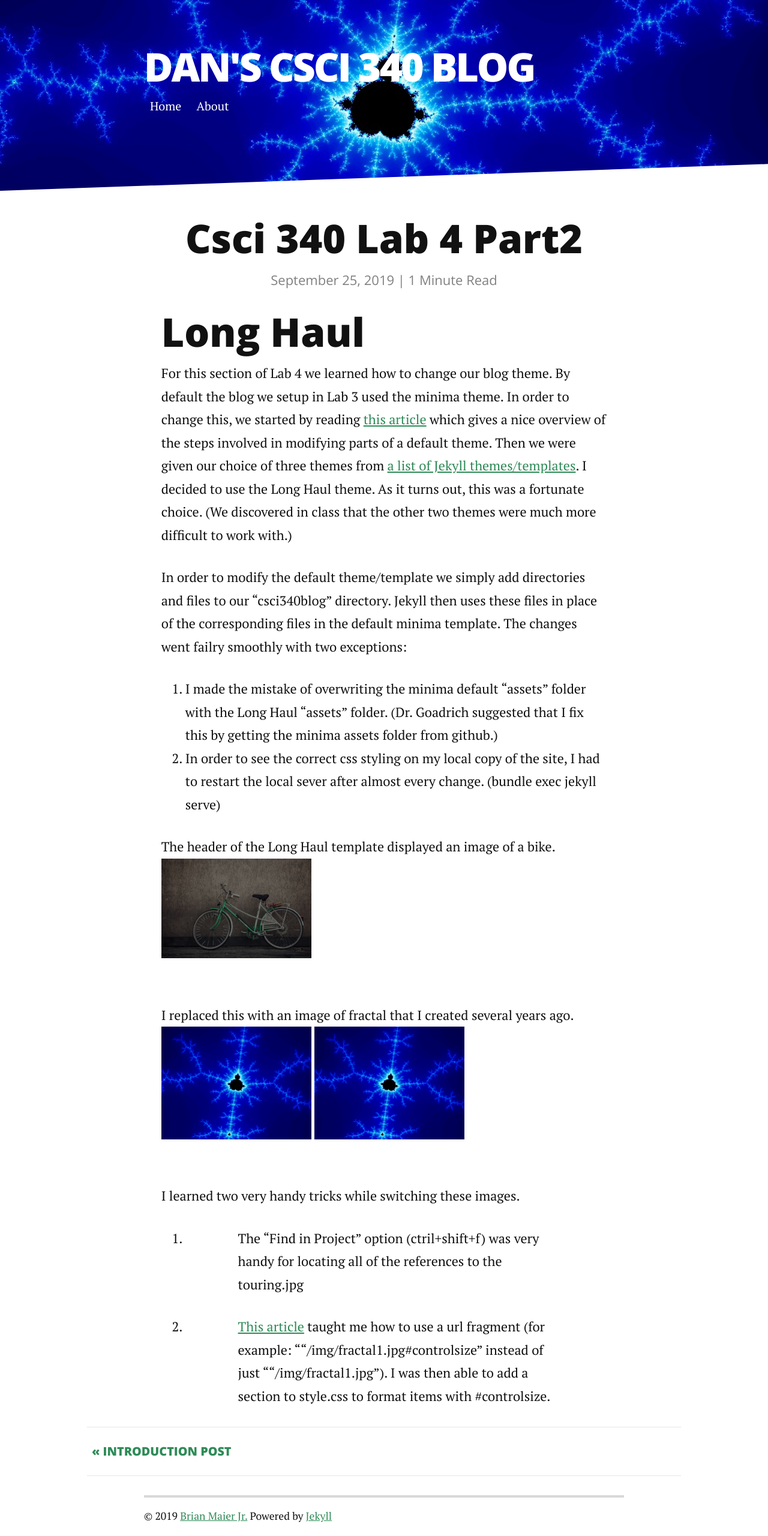
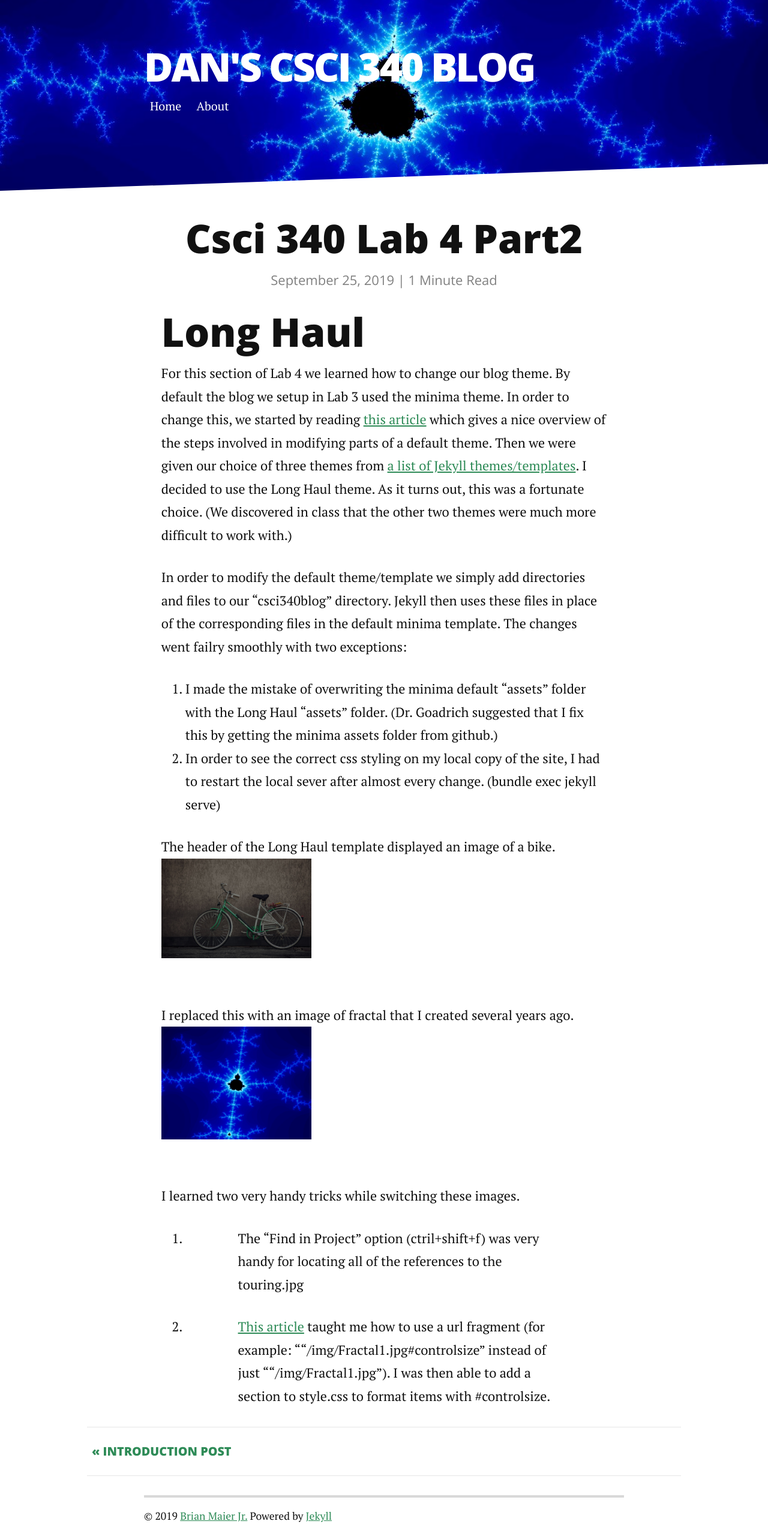
Before and after one commit to Danny-Turner/csci340blog, a Jekyll site: the page built from _posts/2019-09-25-CSCI-340-lab-4-Part2.markdown, in a window 1280 px wide. Shown: the whole page at 60% size. Built offline with Jekyll 4.4.1, drawn with Linux system fonts in a browser that asks for light colours; nearby versions of some CDN libraries.

Commit message:
Yep. Github is case sensitive....

```diff
--- a/_includes/head.html
+++ b/_includes/head.html
@@ -32,7 +32,7 @@
     {% if page.image %}
       <meta content="{{ site.url }}/assets/img/{{ page.image }}" property="og:image">
     {% else %}
-      <meta content="{{ '/assets/img/fractal1.jpg' | prepend: site.url }}" property="og:image">
+      <meta content="{{ '/assets/img/Fractal1.jpg' | prepend: site.url }}" property="og:image">
     {% endif %}
 
     <!-- Twitter Cards -->
@@ -55,7 +55,7 @@
     {% if page.image %}
       <meta name="twitter:image:src" content="{{ site.url }}/assets/img/{{ page.image }}">
     {% else %}
-      <meta name="twitter:image:src" content="{{ '/assets/img/fractal1.jpg' | prepend: site.url }}">
+      <meta name="twitter:image:src" content="{{ '/assets/img/Fractal1.jpg' | prepend: site.url }}">
     {% endif %}
 
 
--- a/_posts/2019-09-25-CSCI-340-lab-4-Part2.markdown
+++ b/_posts/2019-09-25-CSCI-340-lab-4-Part2.markdown
@@ -14,10 +14,9 @@ The header of the Long Haul template displayed an image of a bike.
 ![bike](../../../assets/img/touring.jpg#controlsize)
 
 I replaced this with an image of fractal that I created several years ago.
-![fractal](../../../assets/img/fractal1.jpg#controlsize)
 ![fractal](../../../assets/img/Fractal1.jpg#controlsize)
 
 I learned two very handy tricks while switching these images.
 1. The "Find in Project" option (ctril+shift+f) was very handy for locating all of the references to the touring.jpg
 
-2. [This article](https://www.xaprb.com/blog/how-to-style-images-with-markdown/) taught me how to use a url fragment (for example: ""/img/fractal1.jpg#controlsize" instead of just ""/img/fractal1.jpg"). I was then able to add a section to style.css to format items with #controlsize.
+2. [This article](https://www.xaprb.com/blog/how-to-style-images-with-markdown/) taught me how to use a url fragment (for example: ""/img/Fractal1.jpg#controlsize" instead of just ""/img/Fractal1.jpg"). I was then able to add a section to style.css to format items with #controlsize.
--- a/assets/scss/breakpoints/_mobileup.scss
+++ b/assets/scss/breakpoints/_mobileup.scss
@@ -177,7 +177,7 @@ HEADER STYLING
 
 .header {
 	background-color: $background-color;
-	background-image: url('../img/fractal1.jpg');
+	background-image: url('../img/Fractal1.jpg');
 	background-size: cover;
 	background-position: center center;
 	color: white;
```
Also changed, not shown: assets/css/style.css.
